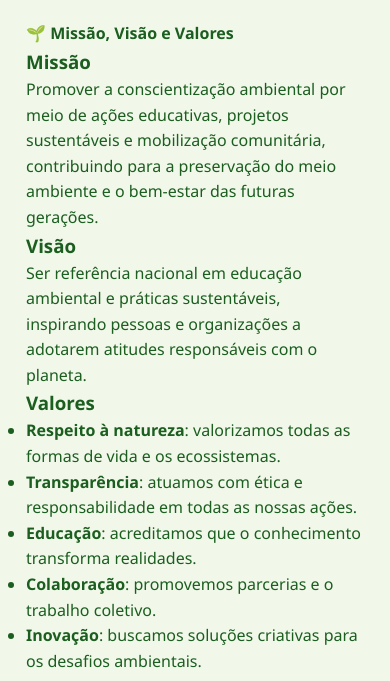
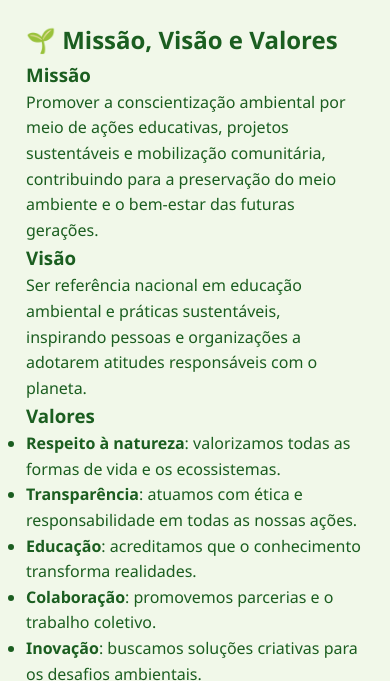
Before and after one commit to 19m20/entrega-II-estilizacao-conciencia-ambiental, a plain HTML site: page index.html in a window 390 px wide. Shown: the part 394-1075 px from the top of the page. Drawn offline with Linux system fonts and the light colour scheme.

Commit message:
Update layout.css

```diff
--- a/css/layout.css
+++ b/css/layout.css
@@ -1,76 +1,63 @@
-body {
+/* Reset e base */
+* {
   margin: 0;
-  font-family: var(--font-family);
-  background-color: var(--color-neutral-100);
-  color: var(--color-neutral-900);
+  padding: 0;
+  box-sizing: border-box;
+}
+
+html, body {
   width: 100%;
+  font-family: Arial, sans-serif;
+  background-color: #f9f9f9;
+  color: #333;
   overflow-x: hidden;
-  box-sizing: border-box;
+  line-height: 1.6;
+}
+
+/* Container principal */
+main, .container, .conteudo {
+  max-width: 1000px;
+  margin: 0 auto;
+  padding: 20px;
+}
+
+/* Título principal */
+h1, .titulo-principal {
+  text-align: center;
+  color: #2ecc71;
+  font-size: clamp(1.8rem, 3vw, 2.5rem);
+  margin-bottom: 20px;
+}
+
+/* Seções de conteúdo */
+section, .bloco, .sessao {
+  margin-bottom: 32px;
+}
+
+/* Parágrafos e textos */
+p, li, span {
+  font-size: 1rem;
+  max-width: 100%;
   word-break: break-word;
 }
 
-.container {
-  display: grid;
-  grid-template-columns: repeat(12, 1fr);
-  gap: var(--space-2);
-  padding: var(--space-3);
-  padding-left: var(--space-4);
-  padding-right: var(--space-4);
-  width: 100%;
-  box-sizing: border-box;
-}
-
-.header, .footer {
-  grid-column: span 12;
-  background-color: var(--color-primary);
-  color: rgb(153, 238, 119);
-  padding: var(--space-2);
-  text-align: center;
-  word-break: break-word;
-}
-
-.main-content {
-  grid-column: span 8;
-}
-
-.sidebar {
-  grid-column: span 4;
-}
-
-/* Responsividade para telas pequenas */
+/* Responsividade */
 @media (max-width: 768px) {
   body {
     font-size: 16px;
     padding: 10px;
   }
 
-  .container {
-    grid-template-columns: 1fr; /* uma coluna só no mobile */
-    padding: var(--space-2);
+  h1, .titulo-principal {
+    font-size: 1.5rem;
+    padding: 0 10px;
   }
 
-  .main-content,
-  .sidebar {
-    grid-column: span 12;
+  main, .container, .conteudo {
+    padding: 16px;
   }
 
-  .menu {
-    flex-direction: column;
-  }
-
-  .imagem {
-    width: 100%;
-    height: auto;
-  }
-
-  h1, h2, p, span, label {
-    font-size: 1rem;
-    word-break: break-word;
+  section, .bloco, .sessao {
+    margin-bottom: 24px;
   }
 }
-.titulo-site {
-  text-align: center;
-  color: #2ecc71; /* verde vibrante */
-  font-size: var(--font-xl);
-  margin-top: var(--space-2);
-}
```
